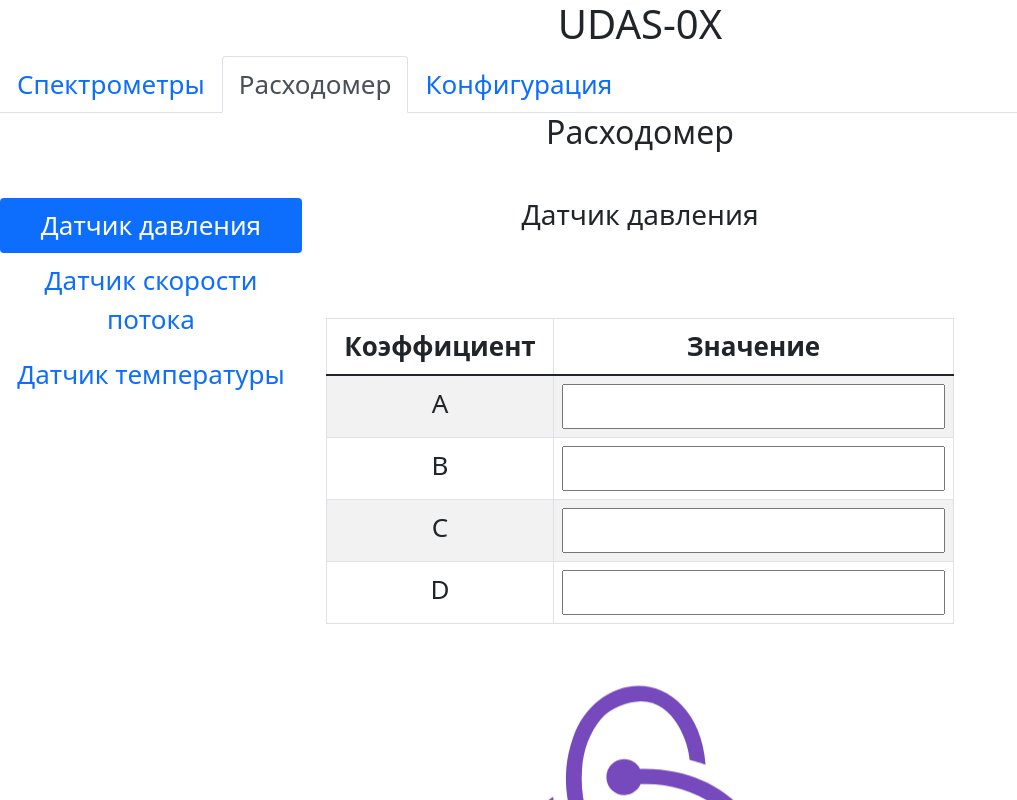
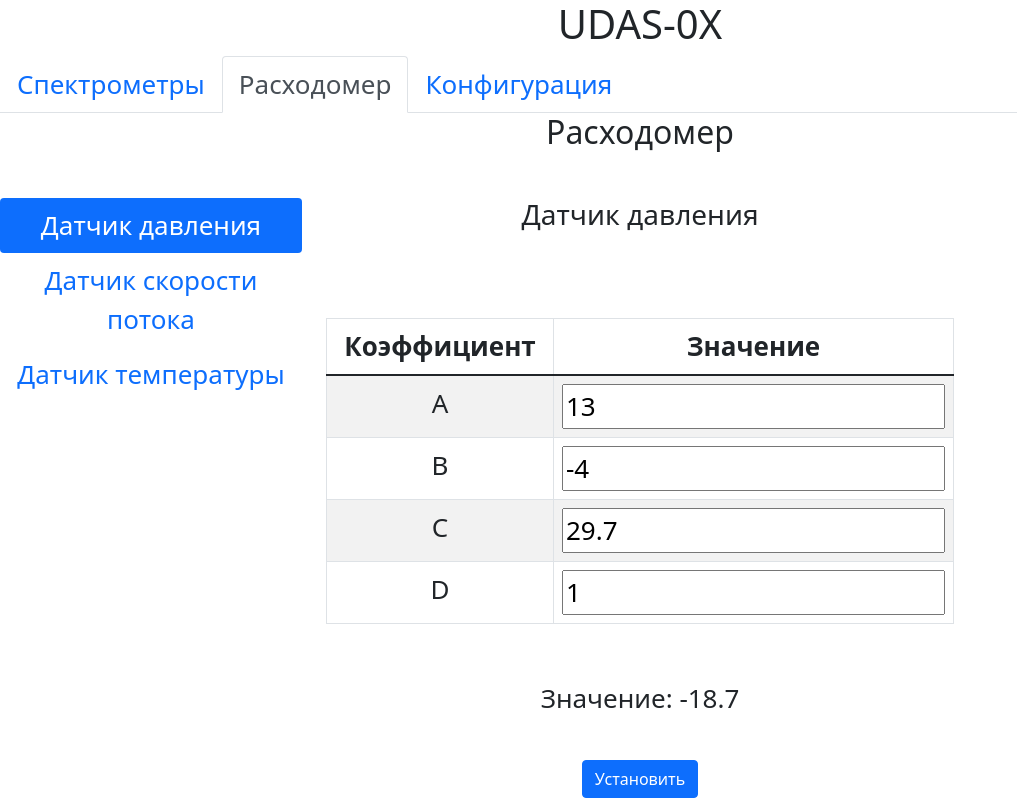
Before and after one commit to askoropisov/udas_config, a React (Create React App) app: page / in a window 1280 px wide. Both pictures are taken after a click on the tab "Расходомер". Shown: the top 800 px of the page, without its empty margins (0-1017 px from the left). Built offline with nearby package versions, Linux system fonts and the light colour scheme.

Commit message:
Реализован основной визуал

```diff
--- a/src/components/Configuration/Configuration.js
+++ b/src/components/Configuration/Configuration.js
@@ -7,7 +7,7 @@ function Configuration(props) {
     return (
         <div>
             <h2>Конфигурация</h2>
-            <Button>Загрузить конфигурацию</Button>
+            {/* <Button>Загрузить конфигурацию</Button> */}
             <br></br>
 
 
--- a/src/components/Configuration/D2SConfig.js
+++ b/src/components/Configuration/D2SConfig.js
@@ -1,8 +1,18 @@
 function D2SConfig(props){
+
+    var s0=2;
+    var s1=1.2;
+    var s2=0;
 
     return (
         <div>
-
+            <h3>D2S</h3>
+            <br></br>
+            <div >
+                S0: {s0} <br></br>
+                S1: {s1} <br></br>
+                S2: {s2} <br></br>
+            </div>
         </div>
     )
 }
--- a/src/components/Configuration/EScaleConfig.js
+++ b/src/components/Configuration/EScaleConfig.js
@@ -1,8 +1,20 @@
 function EScaleConfig(prop){
+
+var duration = "00:00:30";
+var range = 0;
+var peak1=133;
+var peak2=432;
 
     return(
         <div>
-
+            <h3>EScale</h3>
+            <br></br>
+            <div>
+                Продолжительность: {duration} <br></br>
+                Диапазон: {range} <br></br>
+                Пик-83: {peak1}<br></br>
+                Пик-356: {peak2}<br></br>
+            </div>
         </div>
     )
 }
--- /dev/null
+++ b/src/components/Configuration/LoadConfig.js
@@ -0,0 +1,17 @@
+import Button from "react-bootstrap/esm/Button";
+
+function LoadConfig(props){
+
+    return(
+
+        <div>
+            <br></br>
+            <br></br>
+            <label class="form-label" for="customFile"></label>
+            <input type="file" class="form-control" id="customFile" />
+            <Button>Загрузить конфигурацию</Button>
+        </div>
+    )
+}
+
+export default LoadConfig
--- a/src/components/Configuration/SpectrumConfig.js
+++ b/src/components/Configuration/SpectrumConfig.js
@@ -1,8 +1,39 @@
 function SpectrumConfig(props){
+
+    var AL=0;
+    var AR=6;
+    var BL=2;
+    var BR=12;
+    var ABL=1.2;
+    var ABR=3.5;
 
     return(
         <div>
-
+            <h3>Пределы интегрирования</h3>
+            <br></br>
+            <div style={{display:'flex', justifyContent:"space-between",}}>
+                <div >
+                    <h3>Альфа</h3>
+                    <br></br>
+                    Левый предел: {AL}
+                    <br></br>
+                    Правый предел: {AR}
+                </div>
+                <div >
+                    <h3>Бета</h3>
+                    <br></br>
+                    Левый предел: {BL}
+                    <br></br>
+                    Правый предел: {BR}
+                </div>
+                <div >
+                    <h3>Альфа-Бета</h3>
+                    <br></br>
+                    Левый предел: {ABL}
+                    <br></br>
+                    Правый предел: {ABR}
+                </div>
+            </div>
         </div>
     )
 }
--- a/src/components/Controls/ConfigurationMenu.js
+++ b/src/components/Controls/ConfigurationMenu.js
@@ -6,6 +6,7 @@ import D2SConfig from '../Configuration/D2SConfig'
 import SpectrumConfig from '../Configuration/SpectrumConfig'
 import SpectrometersConfig from '../Configuration/SpectrometersConfig'
 import EScaleConfig from '../Configuration/EScaleConfig'
+import LoadConfig from '../Configuration/LoadConfig'
 
 function ConfigurationMenu(props){
 
@@ -25,7 +26,10 @@ function ConfigurationMenu(props){
                                 <Nav.Link eventKey="EScale">Ескале</Nav.Link>
                             </Nav.Item>
                             <Nav.Item>
-                                <Nav.Link eventKey="D2S">E2S</Nav.Link>
+                                <Nav.Link eventKey="D2S">D2S</Nav.Link>
+                            </Nav.Item>
+                            <Nav.Item>
+                                <Nav.Link eventKey="LoadConfig">Загрузка</Nav.Link>
                             </Nav.Item>
                         </Nav>
                     </Col>
@@ -40,8 +44,11 @@ function ConfigurationMenu(props){
                             <Tab.Pane eventKey="EScale">
                                 <EScaleConfig/>
                             </Tab.Pane>
-                            <Tab.Pane eventKey="S2S">
+                            <Tab.Pane eventKey="D2S">
                                 <D2SConfig/>
+                            </Tab.Pane>
+                            <Tab.Pane eventKey="LoadConfig">
+                                <LoadConfig/>
                             </Tab.Pane>
                         </Tab.Content>
                     </Col>
--- a/src/components/FlowMeter/FlowMeterSensor.js
+++ b/src/components/FlowMeter/FlowMeterSensor.js
@@ -1,11 +1,13 @@
+import Button from 'react-bootstrap/esm/Button';
 import Table from 'react-bootstrap/Table'
 
 function FlowMeterSensor(props){
 
-    let FM_A;
-    let FM_B;
-    let FM_C;
-    let FM_D;
+    let FM_A=3;
+    let FM_B=4;
+    let FM_C=34;
+    let FM_D=19;
+    let value=FM_A+FM_B/2*FM_D-FM_C+10;
 
 
     return(
@@ -24,22 +26,27 @@ function FlowMeterSensor(props){
                 <tbody>
                     <tr>
                         <td width={400}>A</td>
-                        <td width={400}><input id="FM_A" type={'number'}/></td>
+                        <td width={400}><input id="FM_A" value={FM_A} type={'number'}/></td>
                     </tr>
                     <tr>
                         <td>B</td>
-                        <td><input id="FM_B" type={'number'}/></td>
+                        <td><input id="FM_B" value={FM_B} type={'number'}/></td>
                     </tr>
                     <tr>
                         <td>C</td>
-                        <td><input id="FM_C" type={'number'}/></td>
+                        <td><input id="FM_C" value={FM_C} type={'number'}/></td>
                     </tr>
                     <tr>
                         <td>D</td>
-                        <td><input id="FM_D" type={'number'}/></td>
+                        <td><input id="FM_D" value={FM_D} type={'number'}/></td>
                     </tr>
                 </tbody>
             </Table>
+            <br></br>
+            Значение: {value}
+            <br></br>
+            <br></br>
+            <Button>Установить</Button>
         </div>
     )
 }
--- a/src/components/FlowMeter/PressureSensor.js
+++ b/src/components/FlowMeter/PressureSensor.js
@@ -1,6 +1,13 @@
 import Table from 'react-bootstrap/Table'
+import Button from 'react-bootstrap/esm/Button';
 
 function PressureSensor(props){
+
+    let PS_A=13;
+    let PS_B=-4;
+    var PS_C=29.7;
+    let PS_D=1;
+    let value=PS_A+PS_B/2*PS_D-PS_C;
 
     return(
         <div>
@@ -18,22 +25,27 @@ function PressureSensor(props){
                 <tbody>
                     <tr>
                         <td width={400}>A</td>
-                        <td width={400}><input id="PS_A" type={'number'}/></td>
+                        <td width={400}><input id="PS_A" value = {PS_A} type={'number'}/></td>
                     </tr>
                     <tr>
                         <td>B</td>
-                        <td><input id="PS_B" type={'number'}/></td>
+                        <td><input id="PS_B" value = {PS_B}  type={'number'}/></td>
                     </tr>
                     <tr>
                         <td>C</td>
-                        <td><input id="PS_C" type={'number'}/></td>
+                        <td><input id="PS_C" value = {PS_C}  type={'number'}/></td>
                     </tr>
                     <tr>
                         <td>D</td>
-                        <td><input id="PS_D" type={'number'}/></td>
+                        <td><input id="PS_D" value = {PS_D} type={'number'}/></td>
                     </tr>
                 </tbody>
             </Table>
+            <br></br>
+            Значение: {value}
+            <br></br>
+            <br></br>
+            <Button>Установить</Button>
         </div>
     )
 }
--- a/src/components/Spectrums/OneSpectrometr.js
+++ b/src/components/Spectrums/OneSpectrometr.js
@@ -9,12 +9,13 @@ function OneSpectrometr(props){
     return(
         <div>
             <h3>{type}</h3>
-            <h4>Порт: {port}</h4>
+            Порт: {port}
+            <br></br>
             <br></br>
             <h3>Время смерти:</h3>
-            <h4>Альфа: {Alpha}</h4>
-            <h4>Бета: {Beta}</h4>
-            <h4>Радон: {Rn}</h4>
+            Альфа: {Alpha} <br></br>
+            Бета: {Beta}<br></br>
+            Радон: {Rn}<br></br>
         </div>
     )
 }
```
